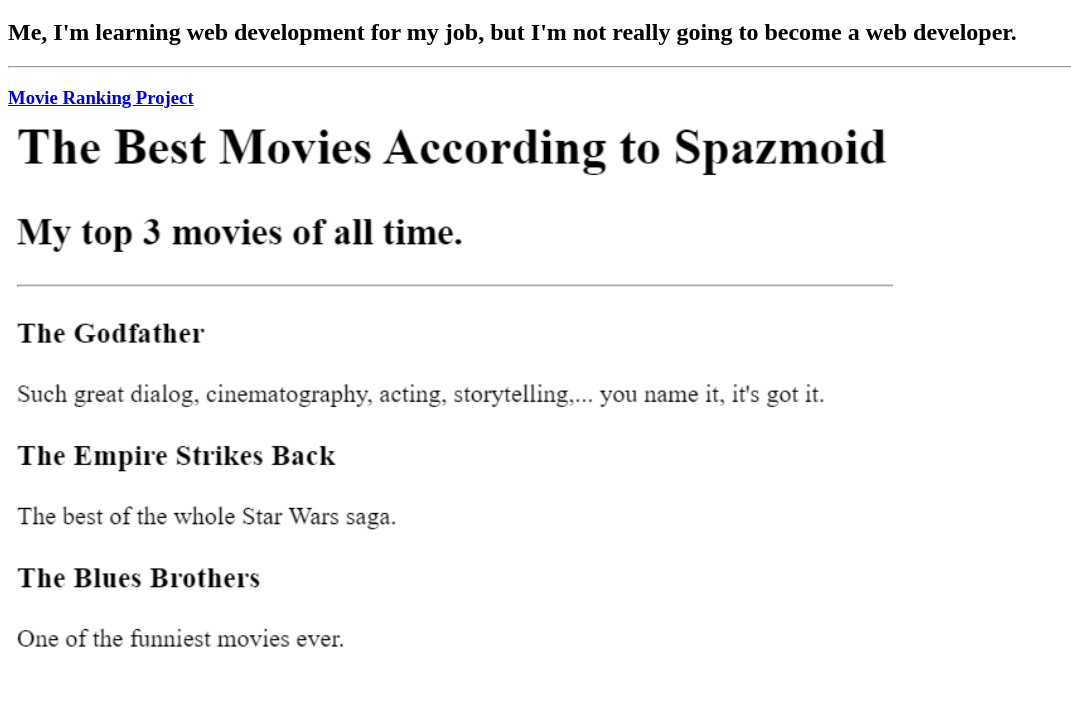
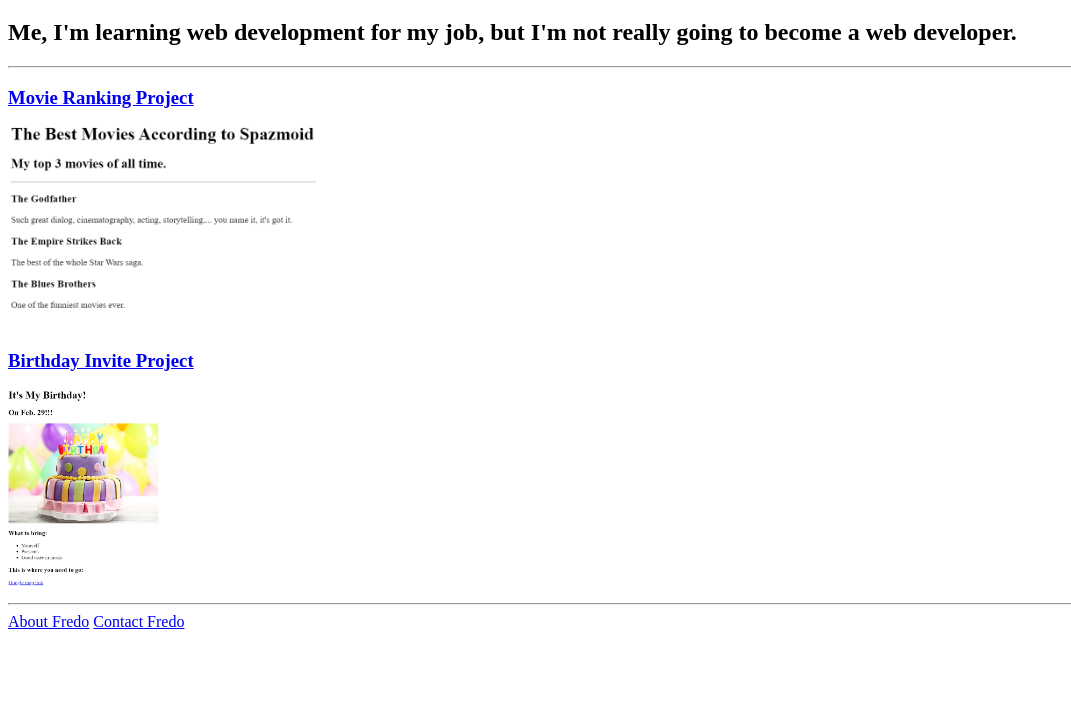
Before and after one commit to spzmd/html-portfolio, a plain HTML site: page index.html in a window 1280 px wide. Shown: the part 61-783 px from the top of the page, without its empty margins (0-1071 px from the left). Drawn offline with Linux system fonts and the light colour scheme.

Commit message:
Update index.html

```diff
--- a/index.html
+++ b/index.html
@@ -10,9 +10,9 @@
         <h2>Me, I'm learning web development for my job, but I'm not really going to become a web developer.</h2>
         <hr />
         <h3><a href="./public/movie-ranking.html">Movie Ranking Project</a></h3>
-        <img src="./assets/images/movie-ranking.png" style="width: 70%; height: 50%" alt="movie ranking project preview"/></a>
+        <img src="./assets/images/movie-ranking.png" height="200" alt="movie ranking project preview"/></a>
         <h3><a href="./public/birthday-invite.html">Birthday Invite Project</a></h3>
-        <img src="./assets/images/birthday-invite.png" style="width: 70%; height: 50%" alt="birthday invite project preview"/></a>
+        <img src="./assets/images/birthday-invite.png" height="200" alt="birthday invite project preview"/></a>
         <hr />
         <a href="./public/about.html">About Fredo</a>
         <a href="./public/contact.html">Contact Fredo</a>
```
